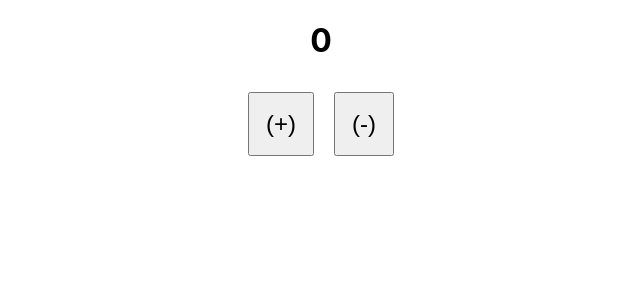
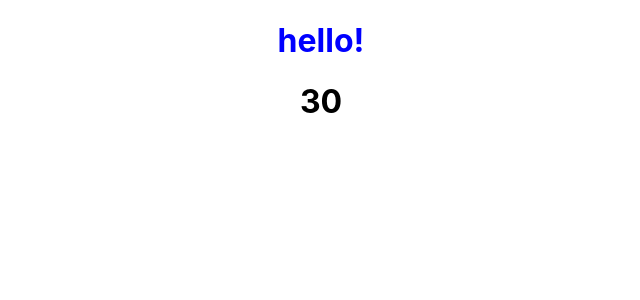
Before and after one commit to Arafat-alim/JS-practice, a React (Create React App) app in the folder ReactJS/project-one/: page / in a window 1280 px wide. Shown: the top 300 px of the page, without its empty margins (319-959 px from the left). Built offline with nearby package versions, Linux system fonts and the light colour scheme.

Commit message:
JSX more concept added.

```diff
--- a/ReactJS/project-one/src/App.js
+++ b/ReactJS/project-one/src/App.js
@@ -1,11 +1,11 @@
 import "./App.css";
 
-import EventsReact6 from "./components/EventsReact6";
+import JSXReact7 from "./components/JSXReact7";
 
 function App() {
   return (
     <div className="App">
-      <EventsReact6 />
+      <JSXReact7 />
     </div>
   );
 }
--- /dev/null
+++ b/ReactJS/project-one/src/components/JSXReact7.js
@@ -0,0 +1,17 @@
+import React from "react";
+
+function JSXReact7() {
+  let msg = React.createElement("h1", { style: { color: "blue" } }, "hello!");
+
+  let a = 10,
+    b = 20;
+  let total = <h1>{a + b}</h1>;
+  return (
+    <div className="App">
+      {msg}
+      {total}
+    </div>
+  );
+}
+
+export default JSXReact7;
```
